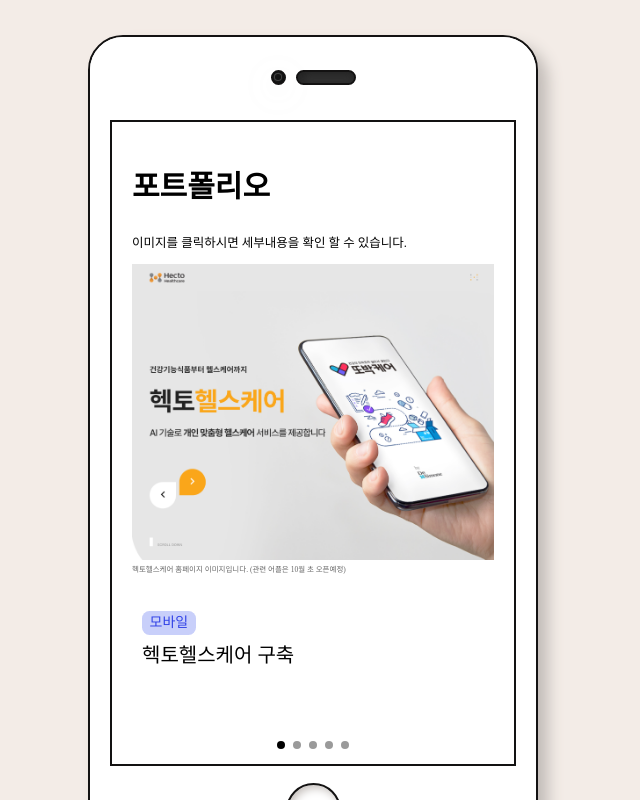
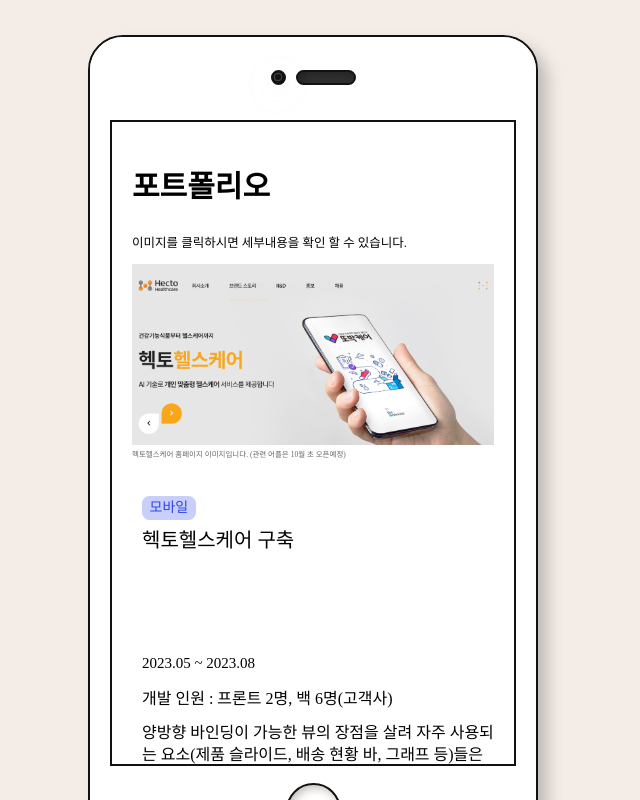
Before and after one commit to kkikkikong/portfolio, a Vue app in the folder vue3/vue3portfolio/: page /HistoryList in a window 1280 px wide. Shown: the whole page, without its empty margins (327-967 px from the left). Built offline with nearby package versions, Linux system fonts and the light colour scheme; a web font is replaced by a local one.

Commit message:
HistoryList update

```diff
--- a/vue3/vue3portfolio/package.json
+++ b/vue3/vue3portfolio/package.json
@@ -16,7 +16,7 @@
     "vue-router": "^4.2.4"
   },
   "devDependencies": {
-    "@babel/eslint-parser": "^7.22.11",
+    "@babel/eslint-parser": "^7.22.15",
     "@rushstack/eslint-patch": "^1.3.2",
     "@vitejs/plugin-vue": "^4.3.1",
     "@vue/eslint-config-prettier": "^8.0.0",
--- /dev/null
+++ b/vue3/vue3portfolio/src/components/HistoryItem.vue
@@ -0,0 +1,66 @@
+<template>
+  <div class="history-item">
+    <button type="button" class="history-item__slide"  @click="$emit('handleClick')">
+      <div class="history-item__img">
+        <img :src="`images/${historyImg}.png`" :alt="historyImg">
+      </div>
+      <span v-if="imgDesc.length > 0" class="history-item__imgdesc"> {{ imgDesc }}</span>
+    </button>
+    <span class="history-item__project-tag">{{ tag }}</span>
+    <span class="history-item__project-tit"> {{ tit }}</span>
+  </div>
+</template>
+
+<script>
+
+export default {
+  name: 'historyItem',
+  props: {
+    historyImg: {
+      type: String,
+      default: '',
+    },
+    imgDesc: {
+      type: String,
+      default: '',
+    },
+    tag: {
+      type: String,
+      default: '',
+    },
+    tit: {
+      type: String,
+      default: '',
+    },
+  },
+  emits: ['handleClick']
+}
+
+</script>
+
+<style lang="scss">
+  .history-item {
+    $this: '.history-item';
+    &__slide {
+      text-align: left;
+    }
+    &__imgdesc {
+      color: #666;
+      font-size: 1.5rem;
+    }
+    &__project-tag {
+      display: inline-flex;
+      background-color: #c8cffa;
+      color: #3042e6;
+      font-size: 2.8rem;
+      border-radius: 1.5rem;
+      padding: 1rem 1.5rem;
+      margin: 7rem 0 2rem 2rem;
+    }
+    &__project-tit {
+      display: block;
+      font-size: 4rem;
+      padding: 0 2rem 0;
+    }
+  }
+</style>
--- a/vue3/vue3portfolio/src/views/HistoryList.vue
+++ b/vue3/vue3portfolio/src/views/HistoryList.vue
@@ -11,7 +11,16 @@
         clickable: true,
       }"
     >
-      <swiper-slide>
+    <swiper-slide v-for="(item, index) in swiperItem" :key="index">
+      <historyItem
+        :historyImg = "item.historyImg"
+        :imgDesc = "item.imgDesc"
+        :tag = "item.tag"
+        :tit ="item.tit"
+        @handleClick="handleClick(index)"
+      />
+    </swiper-slide>
+      <!-- <swiper-slide>
         <button type="button" class="history-list__slide" @click="isHecto">
           <div class="history-list__img">
             <img src="../assets/images/img_hecto.png" alt="헥토헬스케어 이미지">
@@ -56,33 +65,36 @@
         </div>
         <span class="history-list__project-tag">웹 사이트</span>
         <span class="history-list__project-tit">한국국제류재단 운영</span>
-      </swiper-slide>
+      </swiper-slide> -->
     </swiper>
     <div class="history-list__swiper-pagination"></div>
 
     <!-- hecto 세부내용 -->
-    <div v-if="openHecto" class="history-list__detail">
-      <span class="history-list__project-date">2023.05 ~ 2023.08</span>
+    <div v-show="activeIndex === list" v-for="(box, list) in descItem" :key="list" class="history-list__detail">
+      <span class="history-list__project-date">{{ box.date }}</span>
+      <span class="history-list__project-personnel">{{ box.personnel }}</span>
+      <span class="history-list__project-desc" v-html="box.desc"></span>
+    </div>
+    <!-- <span class="history-list__project-date">2023.05 ~ 2023.08</span>
       <span class="history-list__project-personnel">개발 인원 : 프론트 2명, 백 6명(고객사)</span>
       <span class="history-list__project-desc">
         양방향 바인딩이 가능한 뷰의 장점을 살려 자주 사용되는 요소(제품 슬라이드, 배송 현황 바, 그래프 등)들은 <strong>컴포넌트로 제작</strong>하여 코드 재사용률을 높혔다. <br />총 130 페이지 중 75% 개발
-      </span>
-    </div>
-
+      </span> -->
     <!-- lg 세부내용 -->
-    <div v-if="openLG" class="history-list__detail">
+    <!-- <div v-if="openLG" class="history-list__detail">
       <span class="history-list__project-date">2023.04</span>
       <span class="history-list__project-personnel">개발 인원 : 프론트 5명</span>
       <span class="history-list__project-desc">
         언어별 디자인에 따라 코드 개발 하였으며, 9개국 중 호주와 멕시코를 담당, UK의 카트, checkout, search, Quick menu, About LG 페이지 수정을 담당<br />
         <br />PUG를 사용하며 <strong>mixin을 통해 코드 간소화</strong>를 진행하였다
       </span>
-    </div>
+    </div> -->
   </div>
 </template>
 
 <script setup>
 import { ref } from 'vue'
+import historyItem from '@/components/HistoryItem.vue'
 import { Pagination } from 'swiper'
 import { Swiper, SwiperSlide } from 'swiper/vue'
 import 'swiper/css'
@@ -90,14 +102,45 @@
 
 const modules = [Pagination]
 
-const openHecto = ref(false)
-const isHecto = () => {
-  openHecto.value = !openHecto.value
+const activeIndex = ref(0);
+const handleClick = (index) => {
+  activeIndex.value = index;
 }
-const openLG = ref(false)
-const isLg = () => {
-  openLG.value = !openLG.value
-}
+
+const swiperItem = ([
+  {
+    historyImg: 'img_hecto',
+    imgDesc: '헥토헬스케어 홈페이지 이미지입니다. (관련 어플은 10월 초 오픈예정)',
+    tag: '모바일',
+    tit: '헥토헬스케어 구축',
+  },
+  {
+    historyImg: 'img_lg',
+    tag: '웹사이트(반응형)',
+    tit: 'LG.com GP1 2차 구축',
+  },
+])
+const descItem = ref ([
+  {
+    date: '2023.05 ~ 2023.08',
+    personnel: '개발 인원 : 프론트 2명, 백 6명(고객사)',
+    desc: '양방향 바인딩이 가능한 뷰의 장점을 살려 자주 사용되는 요소(제품 슬라이드, 배송 현황 바, 그래프 등)들은 <strong>컴포넌트로 제작</strong>하여 코드 재사용률을 높혔다. <br />총 130 페이지 중 75% 개발',
+  },
+  {
+    date: '2023.04',
+    personnel: '개발 인원 : 프론트 5명',
+    desc: '언어별 디자인에 따라 코드 개발 하였으며, 9개국 중 호주와 멕시코를 담당, UK의 카트, checkout, search, Quick menu, About LG 페이지 수정을 담당 <br />PUG를 사용하며 <strong>mixin을 통해 코드 간소화</strong>를 진행하였다',
+  },
+])
+
+// const openHecto = ref(false)
+// const isHecto = () => {
+//   openHecto.value = !openHecto.value
+// }
+// const openLG = ref(false)
+// const isLg = () => {
+//   openLG.value = !openLG.value
+// }
 
 
 </script>
@@ -116,13 +159,6 @@
     margin: 7rem 0 3rem;
     font-size: 2.5rem;
   }
-  &__slide {
-    text-align: left;
-  }
-  &__imgdesc {
-    color: #666;
-    font-size: 1.5rem;
-  }
   &__swiper-pagination {
     position: absolute;
     bottom: 0;
@@ -139,20 +175,7 @@
       background-color: #000;
     }
   }
-  &__project-tag {
-    display: inline-flex;
-    background-color: #c8cffa;
-    color: #3042e6;
-    font-size: 2.8rem;
-    border-radius: 1.5rem;
-    padding: 1rem 1.5rem;
-    margin: 7rem 0 2rem 2rem;
-  }
-  &__project-tit {
-    display: block;
-    font-size: 4rem;
-    padding: 0 2rem 0;
-  }
+
   &__detail {
     padding-left: 2rem;
     margin-top: 1rem;
```
Also changed, not shown: 1 other file (tests, documents, lock files or other folders).
